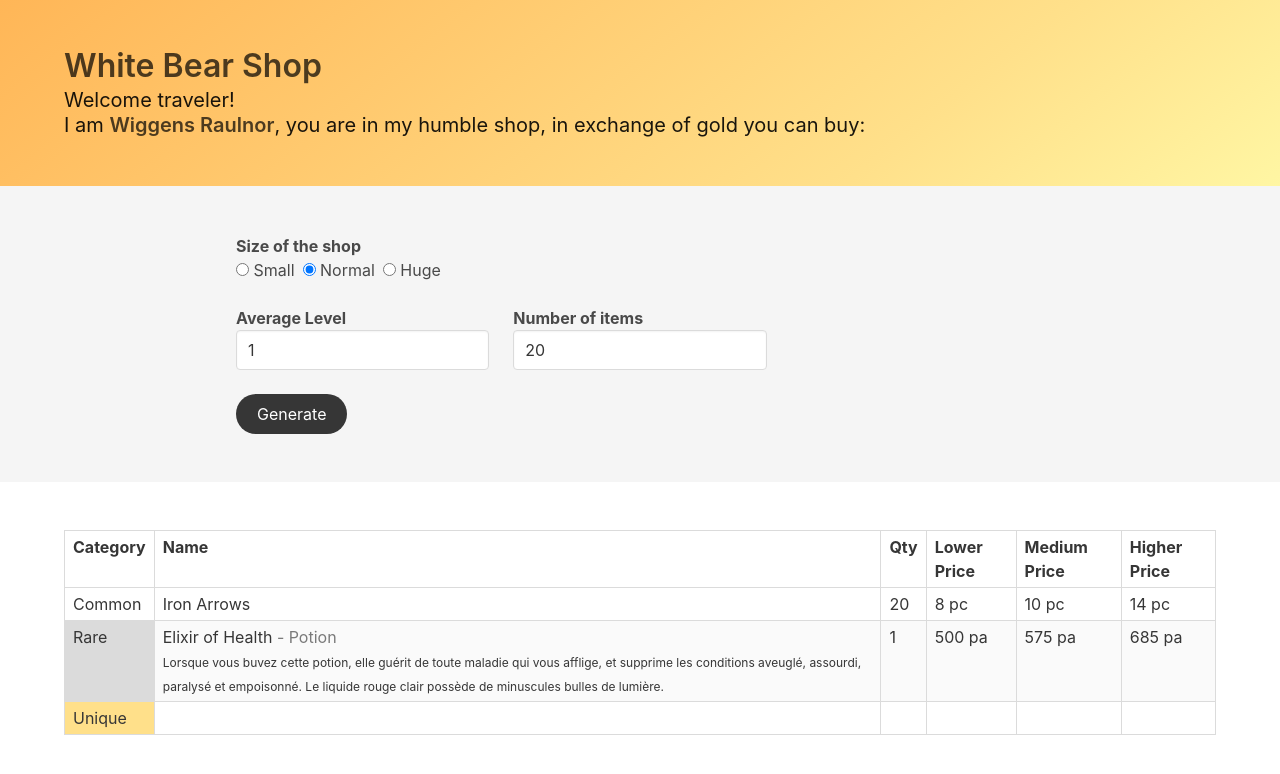
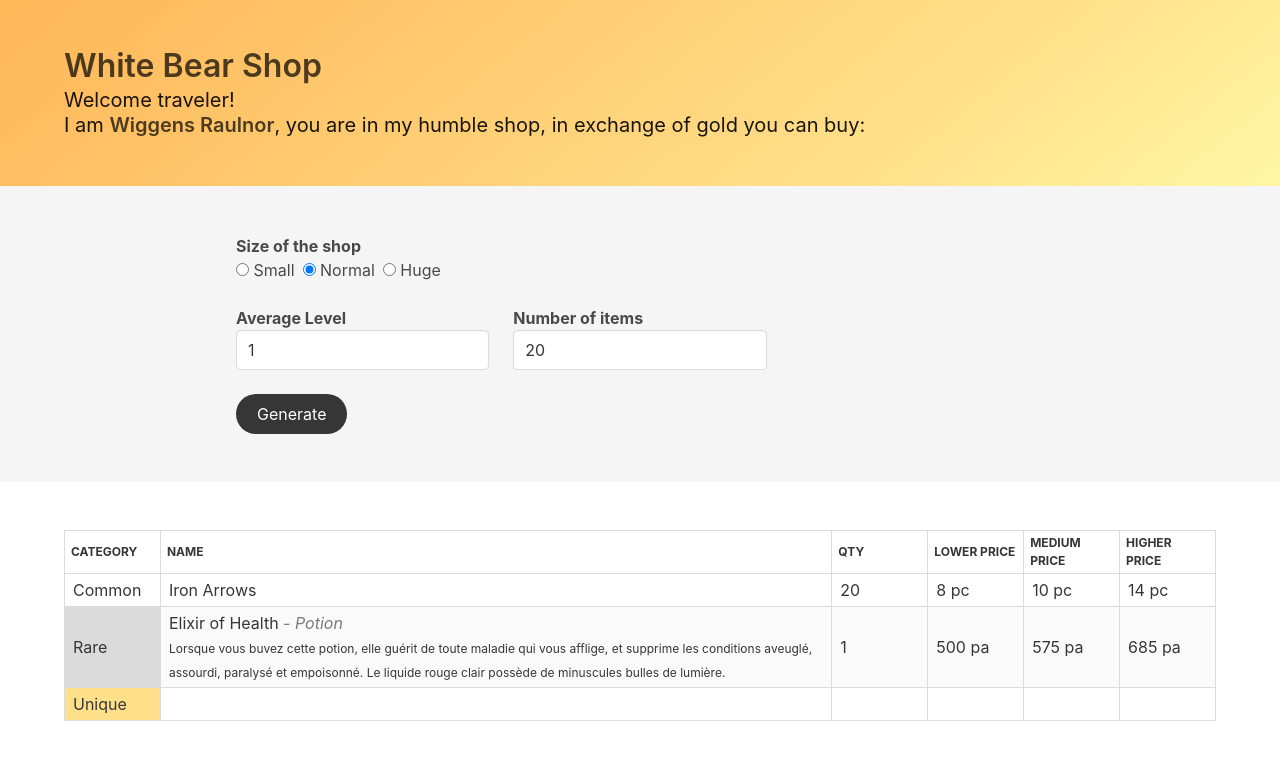
Before and after one commit to davzb/dd5_shop_generator, a Vue app: page / in a window 1280 px wide. Shown: the top 774 px of the page. Built offline with nearby package versions, Linux system fonts and the light colour scheme.

Commit message:
Graphic adjustments and i18n yml files

```diff
--- a/src/App.vue
+++ b/src/App.vue
@@ -22,15 +22,15 @@
                             <label><strong>Size of the shop</strong></label>
                             <div class="control">
                                 <label class="radio">
-                                    <input type="radio" name="shopSize">
+                                    <input type="radio" name="shopSize" data-value="10">
                                     Small
                                 </label>
                                 <label class="radio">
-                                    <input type="radio" name="shopSize" checked>
+                                    <input type="radio" name="shopSize" data-value="20" checked>
                                     Normal
                                 </label>
                                 <label class="radio">
-                                    <input type="radio" name="shopSize">
+                                    <input type="radio" name="shopSize" data-value="30">
                                     Huge
                                 </label>
                             </div>
@@ -71,18 +71,18 @@
                 <table class="table is-bordered is-striped is-narrow is-hoverable is-fullwidth">
                     <thead>
                         <tr>
-                            <th>Category</th>
-                            <th>Name</th>
-                            <th>Qty</th>
-                            <th>Lower Price</th>
-                            <th>Medium Price</th>
-                            <th>Higher Price</th>
+                            <th class="is-1 is-size-7 is-uppercase">Category</th>
+                            <th class="is-7 is-size-7 is-uppercase has-text-left">Name</th>
+                            <th class="is-1 is-size-7 is-uppercase">Qty</th>
+                            <th class="is-1 is-size-7 is-uppercase">Lower Price</th>
+                            <th class="is-1 is-size-7 is-uppercase">Medium Price</th>
+                            <th class="is-1 is-size-7 is-uppercase">Higher Price</th>
                         </tr>
                     </thead>
                     <tbody>
                         <tr>
                             <td>Common</td>
-                            <td>Iron Arrows</td>
+                            <td class="has-text-left">Iron Arrows</td>
                             <td>20</td>
                             <td>8 pc</td>
                             <td>10 pc</td>
@@ -90,8 +90,8 @@
                         </tr>
                         <tr>
                             <td class="has-background-grey-lighter">Rare</td>
-                            <td>
-                                Elixir of Health <span class="has-text-grey">- Potion</span><br>
+                            <td class="has-text-left">
+                                Elixir of Health <span class="has-text-grey is-italic">- Potion</span><br>
                                 <span class="is-size-7">Lorsque vous buvez cette potion, elle guérit de toute maladie qui vous afflige, et supprime les conditions aveuglé, assourdi, paralysé et empoisonné. Le liquide rouge clair possède de minuscules bulles de lumière.</span>
                             </td>
                             <td>1</td>
@@ -101,7 +101,7 @@
                         </tr>
                         <tr>
                             <td class="has-background-warning">Unique</td>
-                            <td></td>
+                            <td class="has-text-left"></td>
                             <td></td>
                             <td></td>
                             <td></td>
@@ -125,4 +125,15 @@ export default {
 </script>
 
 <style lang="scss">
+    .table {
+        tr {
+            td, th {
+                text-align: center;
+                vertical-align: middle;
+
+                &.is-1 { width: 8.33333%; }
+                &.is-7 { width: 58.33333%; }
+            }
+        }
+    }
 </style>
```
Also changed, not shown: public/i18n/en.yml (added, +23 -0 lines), public/i18n/fr.yml (added, +23 -0 lines), 1 other file (tests, documents, lock files or other folders).
